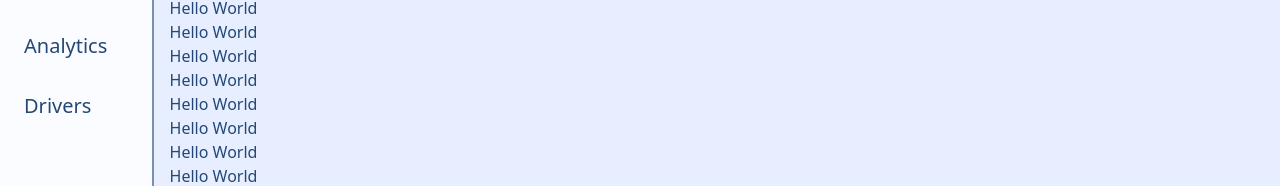
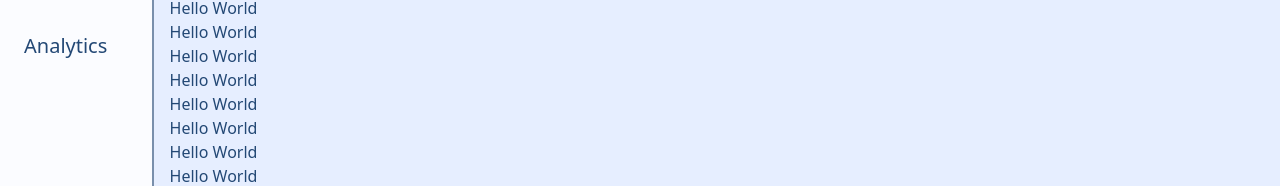
Before and after one commit to gabrieljamesbenedict/LogistiQ, a Next.js app: page / in a window 1280 px wide. Shown: the part 268-454 px from the top of the page. Built offline with nearby package versions, Linux system fonts and the light colour scheme.

Commit message:
remove drivers from tab

```diff
--- a/src/app/components/NavigationBar.tsx
+++ b/src/app/components/NavigationBar.tsx
@@ -17,7 +17,6 @@ const NavigationBar = () => {
 				<ListItem isActive={pathname === '/trips'}><Link href="/trips" className="block">Trips</Link></ListItem>
 				<ListItem isActive={pathname === '/expenses'}><Link href="/expenses" className="block">Expenses</Link></ListItem>
 				<ListItem isActive={pathname === '/analytics'}><Link href="/analytics" className="block">Analytics</Link></ListItem>
-				<ListItem isActive={pathname === '/drivers'}><Link href="/drivers" className="block">Drivers</Link></ListItem>
 			</List>
 		</div>
 		<div>
```
